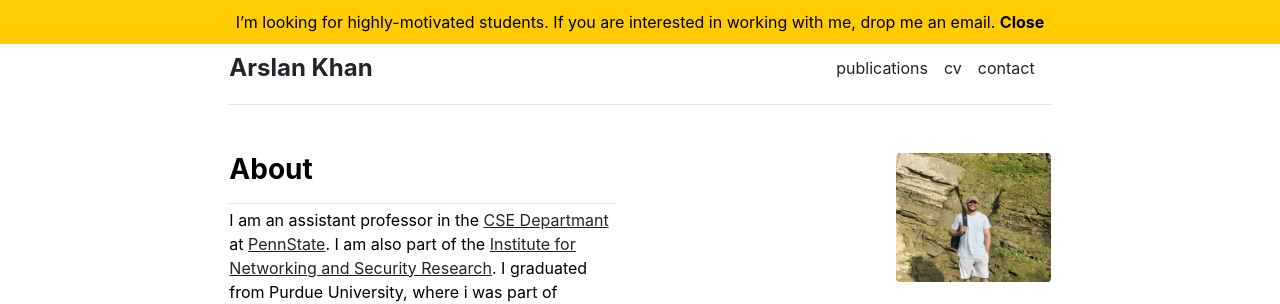
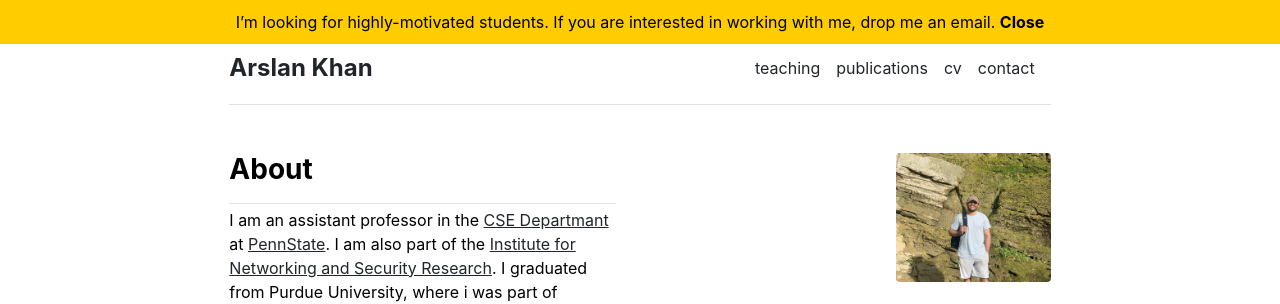
Before and after one commit to Arslan8/arslan8.github.io, a Jekyll site: the page built from index.md, in a window 1280 px wide and 900 px high. Shown: the top 304 px of the window. Built offline with Jekyll 4.4.1, drawn with Linux system fonts in a browser that asks for light colours.

Commit message:
Teaching

```diff
--- a/_data/settings.yml
+++ b/_data/settings.yml
@@ -1,4 +1,5 @@
 menu:
+- {name: 'teaching', url:'/courses'}
 - {name: 'publications', url: '/publications'}
 - {name: 'cv', url: '/cv.pdf'}
 - {name: 'contact', url: '/contact'}
```
